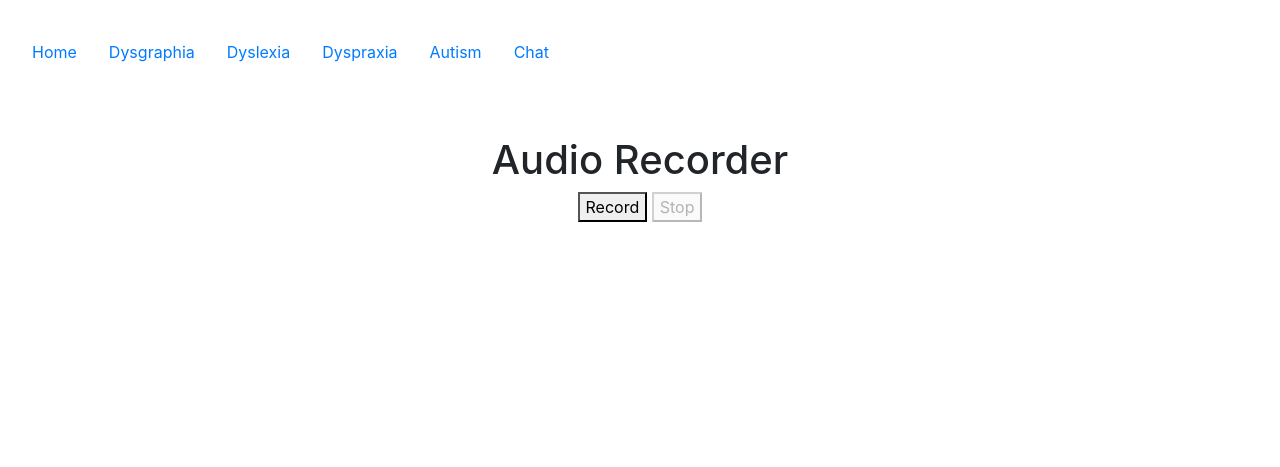
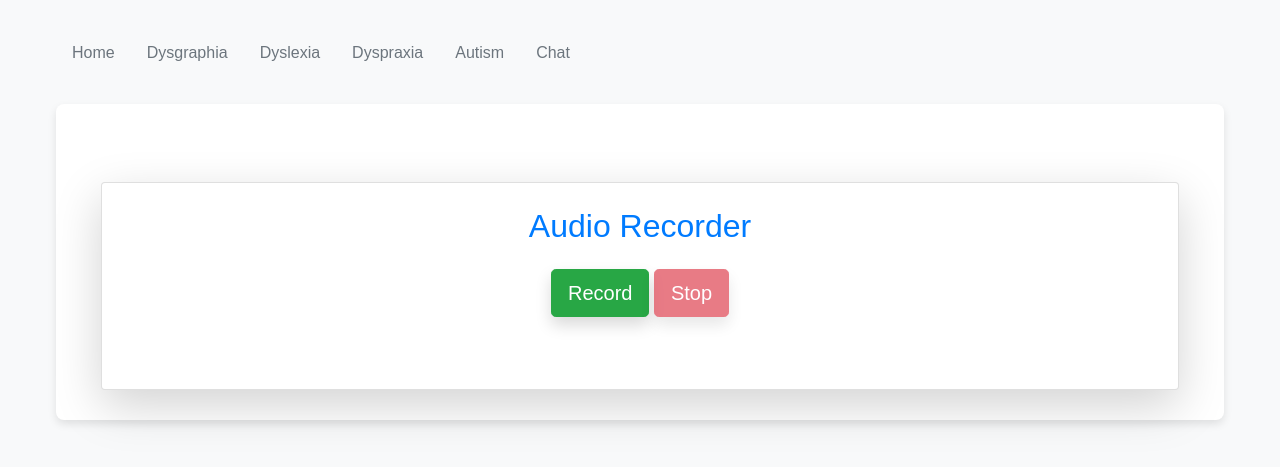
Before and after one commit to Shawarm0/HackSheffield9-Project, a Flask app: page /dysgraphia in a window 1280 px wide. Shown: the top 467 px of the page. Run offline with Flask 3, Linux system fonts and the light colour scheme.

Commit message:
html pretty

```diff
--- a/templates/base.html
+++ b/templates/base.html
@@ -1,44 +1,72 @@
 <!DOCTYPE html>
 <html lang="en">
-
-
 <head>
    <meta charset="UTF-8">
    <meta http-equiv="X-UA-Compatible" content="IE=edge">
-   <meta name="viewport" content="width=device-width, initial-scale=1">
+   <meta name="viewport" content="width=device-width, initial-scale=1.0">
    <title>CSC2031</title>
    <link rel="stylesheet" href="https://cdn.jsdelivr.net/npm/bootstrap@4.6.2/dist/css/bootstrap.min.css">
    <script src="https://cdn.jsdelivr.net/npm/bootstrap@5.2.2/dist/js/bootstrap.bundle.min.js"></script>
-</head>
+   <style>
+       body {
+           font-family: Arial, sans-serif;
+           background-color: #f8f9fa;
+           color: #333;
+           line-height: 1.6;
+       }
 
+       .table {
+           margin: 0 auto;
+       }
 
-<body>
-   <style>
-       .table {
-           margin-left: auto;
-           margin-right: auto;
+       .nav-pills .nav-link {
+           color: #6c757d;
+           font-weight: 500;
+           transition: color 0.3s, background-color 0.3s;
+       }
+
+       .nav-pills .nav-link:hover {
+           color: #fff;
+           background-color: #6a1b9a;
+       }
+
+       .nav-pills .nav-link.active {
+           color: #fff;
+           background-color: #6a1b9a;
+       }
+
+       .container-fluid {
+           max-width: 1200px;
+           margin: 0 auto;
+       }
+
+       .content-section {
+           background-color: #fff;
+           padding: 30px;
+           border-radius: 8px;
+           box-shadow: 0 4px 8px rgba(0, 0, 0, 0.1);
+           margin-top: 30px;
        }
    </style>
-
+</head>
+<body>
    <section class="container-fluid p-3 my-3">
-
-       <nav class="nav nav-pills flex-column flex-sm-row">
+       <!-- Navigation Bar -->
+       <nav class="nav nav-pills flex-column flex-sm-row mb-4">
            <a class="nav-item nav-link" href="{{ url_for('index') }}">Home</a>
-            <a class="nav-item nav-link" href="{{ url_for('dysgraphia.dysgraphia') }}">Dysgraphia</a>
-            <a class="nav-item nav-link" href="{{ url_for('dyslexia.dyslexia') }}">Dyslexia</a>
-            <a class="nav-item nav-link" href="{{ url_for('dyspraxia.dyspraxia') }}">Dyspraxia</a>
-            <a class="nav-item nav-link" href="{{ url_for('autism.autism') }}">Autism</a>
-            <a class="nav-item nav-link" href="{{ url_for('chat.chat') }}">Chat</a>
+           <a class="nav-item nav-link" href="{{ url_for('dysgraphia.dysgraphia') }}">Dysgraphia</a>
+           <a class="nav-item nav-link" href="{{ url_for('dyslexia.dyslexia') }}">Dyslexia</a>
+           <a class="nav-item nav-link" href="{{ url_for('dyspraxia.dyspraxia') }}">Dyspraxia</a>
+           <a class="nav-item nav-link" href="{{ url_for('autism.autism') }}">Autism</a>
+           <a class="nav-item nav-link" href="{{ url_for('chat.chat') }}">Chat</a>
        </nav>
 
-
-       <div class="container-fluid p-3 my-5 text-center">
+       <!-- Content Section -->
+       <div class="content-section text-center">
            {% block content %}
-           <!-- The content of any template extending the base template will be embedded in this block -->
+           <!-- Content from extended templates will appear here -->
            {% endblock %}
        </div>
    </section>
 </body>
-
-
 </html>
--- a/templates/dysgraphia/dysgraphia.html
+++ b/templates/dysgraphia/dysgraphia.html
@@ -1,23 +1,30 @@
-{% extends "base.html"%}
+{% extends "base.html" %}
 
-{%block content%}
+{% block content %}
+<div class="container mt-5">
+    <div class="card shadow-lg p-4">
+        <h2 class="text-center text-primary mb-4">Audio Recorder</h2>
+        <div class="text-center">
+            <button id="record-btn" class="btn btn-success btn-lg shadow">Record</button>
+            <button id="stop-btn" class="btn btn-danger btn-lg shadow" disabled>Stop</button>
+        </div>
 
-<!DOCTYPE html>
-<html lang="en">
-<head>
-    <meta charset="UTF-8">
-    <meta name="viewport" content="width=device-width, initial-scale=1.0">
-    <title>Record Audio</title>
+        <div id="results-container" class="mt-4"></div>
+
+        <div class="text-center mt-4">
+            <a id="send-to-chat-btn" href="#" class="btn btn-primary btn-lg shadow" style="display: none;">Send to Chat</a>
+        </div>
+
+        <div id="new-idea-div" class="text-center mt-4" style="display: none;">
+            <button id="new-idea-button" class="btn btn-secondary btn-lg shadow">Start a New Idea</button>
+        </div>
+    </div>
+
+    <!-- Spinner -->
+    <div id="loading-spinner"></div>
+</div>
+
 <style>
-        #new-idea-div{
-            display: none;
-        }
-
-        #send-to-chat-btn{
-            display: none;
-        }
-
-        /* Spinner styles */
     #loading-spinner {
         position: fixed;
         top: 50%;
@@ -30,7 +37,7 @@
         border-top: 5px solid #3498db;
         border-radius: 50%;
         animation: spin 1s linear infinite;
-            display: none; /* Initially hidden */
+        display: none;
     }
 
     @keyframes spin {
@@ -42,27 +49,6 @@
         }
     }
 </style>
-</head>
-<body>
-    <h1>Audio Recorder</h1>
-    <button id="record-btn">Record</button>
-    <button id="stop-btn" disabled>Stop</button>
-
-    <div id="results-container"></div>
-
-    <div>
-        <br>
-        <a id="send-to-chat-btn" href="#">Send to Chat</a>
-        <br>
-    </div>
-
-    <div id="new-idea-div">
-        <br>
-        <button id="new-idea-button">Start a new idea!</button>
-    </div>
-
-    <div id="loading-spinner"></div>
-
 
 <script>
     let mediaRecorder;
@@ -80,30 +66,30 @@
             const audioBlob = new Blob(audioChunks, { type: "audio/wav" });
             const formData = new FormData();
             formData.append("audio_data", audioBlob, "recorded_audio.wav");
-                document.getElementById("record-btn").disabled = true;
 
             const spinner = document.getElementById("loading-spinner");
             spinner.style.display = "block";
 
+            // Keep the "Record" button disabled
+            document.getElementById("record-btn").disabled = true;
+
             // Send the audio to the server
+            try {
                 const response = await fetch("/upload_audio", {
                     method: "POST",
                     body: formData,
                 });
 
                 const result = await response.json();
-                document.getElementById("record-btn").disabled = false;
+                spinner.style.display = "none";
+
                 document.getElementById("record-btn").style.display = "none";
                 document.getElementById("stop-btn").style.display = "none";
-
                 document.getElementById("new-idea-div").style.display = "block";
                 document.getElementById("send-to-chat-btn").style.display = "block";
 
-                spinner.style.display = "none";
-                document.getElementById("record-btn").disabled = false;
-
                 const resultsContainer = document.getElementById("results-container");
-                resultsContainer.innerHTML = '';
+                resultsContainer.innerHTML = "";
 
                 const form = document.createElement("form");
                 form.action = "/reload_answer";
@@ -114,32 +100,37 @@
                     radio.name = "answer";
                     radio.value = answer;
                     radio.id = `answer-${index}`;
-
                     label.appendChild(radio);
                     label.appendChild(document.createTextNode(answer));
                     form.appendChild(label);
-                    form.appendChild(document.createElement("br")); // Line break for better readability
+                    form.appendChild(document.createElement("br"));
                 });
 
-                // button to submit the form
                 const submitButton = document.createElement("button");
-                submitButton.textContent = "Submit";
+                submitButton.textContent = "Try Again";
                 submitButton.type = "submit";
+                submitButton.classList.add("btn", "btn-primary", "mt-3");
                 form.appendChild(submitButton);
 
                 resultsContainer.appendChild(form);
-
+            } catch (error) {
+                console.error("Error processing audio:", error);
+                spinner.style.display = "none";
+                alert("An error occurred while processing the audio. Please try again.");
+            } finally {
+                // Re-enable the "Record" button after completion
+                document.getElementById("record-btn").disabled = false;
+            }
         };
 
         mediaRecorder.start();
-            document.getElementById("record-btn").disabled = true;
+        document.getElementById("record-btn").disabled = true; // Disable while recording
         document.getElementById("stop-btn").disabled = false;
     });
 
     document.getElementById("stop-btn").addEventListener("click", () => {
         mediaRecorder.stop();
-            document.getElementById("record-btn").disabled = false;
-            document.getElementById("stop-btn").disabled = true;
+        document.getElementById("stop-btn").disabled = true; // Disable "Stop" button
         audioChunks = []; // Clear chunks for the next recording
     });
 
@@ -147,26 +138,16 @@
         location.reload();
     });
 
-
-        document.getElementById('send-to-chat-btn').addEventListener('click', function(event) {
+    document.getElementById("send-to-chat-btn").addEventListener("click", function (event) {
         event.preventDefault();
-
         const selectedOption = document.querySelector('input[name="answer"]:checked');
-
         if (selectedOption) {
             const questionValue = selectedOption.value;
             const url = `{{ url_for('dysgraphia.send_to_chat') }}?question=${encodeURIComponent(questionValue)}`;
-
-                this.setAttribute('href', url);
-
+            this.setAttribute("href", url);
             window.location.href = url;
-            } else {
-                // alert('Please select an option before sending to chat.');
         }
     });
+</script>
 
-
-    </script>
-</body>
-</html>
-{%endblock%}
+{% endblock %}
```
Also changed, not shown: templates/dysgraphia/try_again.html (+77 -13 lines). Lines whose indentation alone changed are shown as unchanged.
